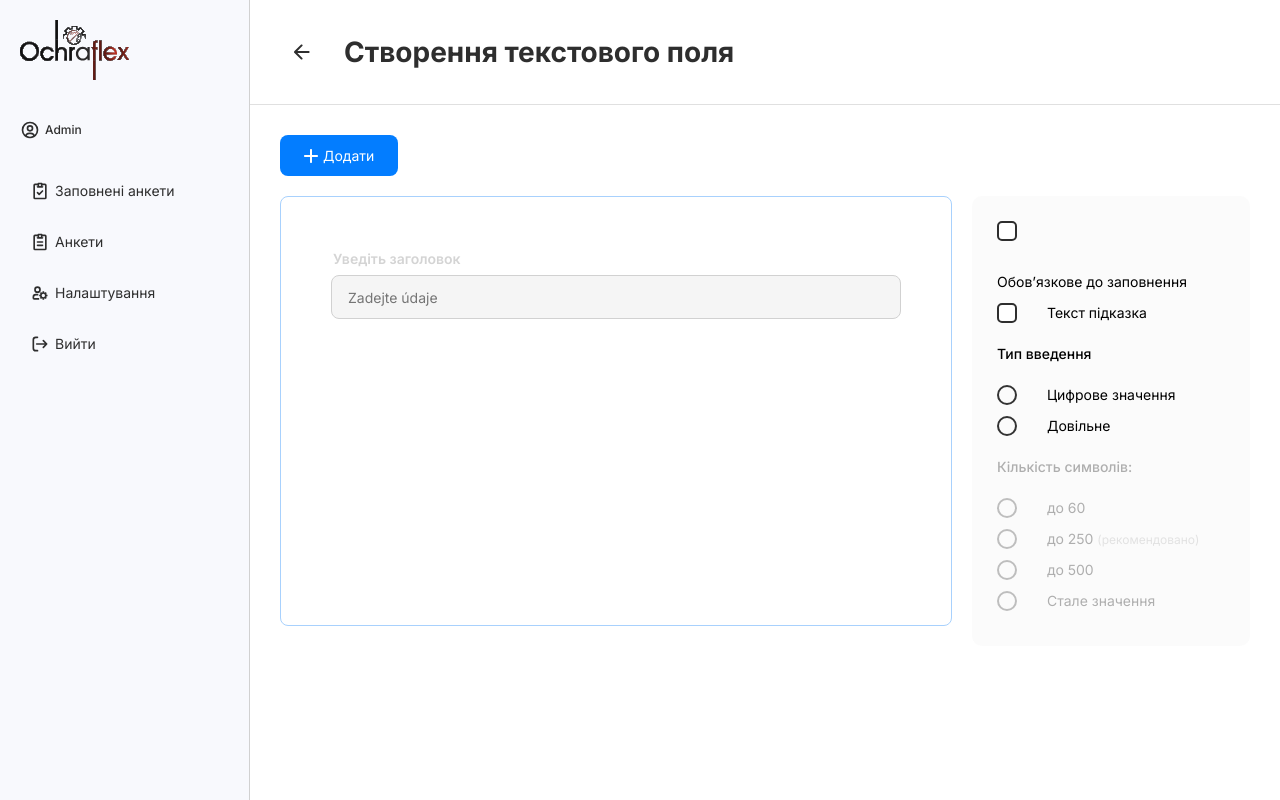
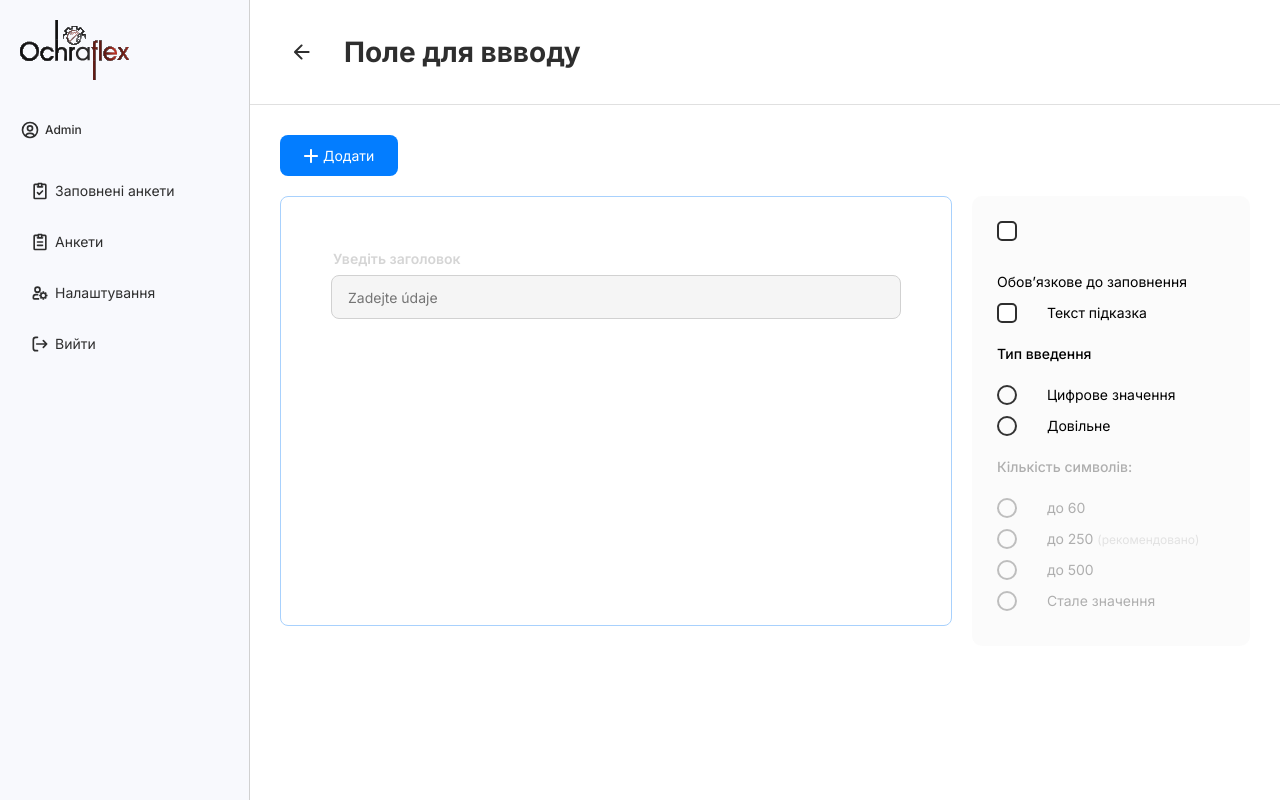
Before and after one commit to AndriiLMGitHub/ochraflex, a Django app: template src/templates/dashboard/library/create_templates/create_text_field.html in a window 1280 px wide. Run offline with Django 5.2, Linux system fonts and the light colour scheme; the template is opened without the code that fills it, so the values that code supplies are empty.

Commit message:
Change Tile 'Text Field'

```diff
--- a/src/templates/dashboard/library/create_templates/create_text_field.html
+++ b/src/templates/dashboard/library/create_templates/create_text_field.html
@@ -19,7 +19,7 @@
 </div>
 {% endblock back %}
 <!---->
-{% block title_page %}Створення текстового поля{%endblock title_page %}
+{% block title_page %}Поле для ввводу{%endblock title_page %}
 <!--Header-->
 
 <!--Content-->
--- a/src/templates/dashboard/questionnaire/add_new_text_field.html
+++ b/src/templates/dashboard/questionnaire/add_new_text_field.html
@@ -19,7 +19,7 @@
 </div>
 {% endblock back %}
 <!---->
-{% block title_page %}Назва (заголовок){%endblock title_page %}
+{% block title_page %}Поле для ввводу{%endblock title_page %}
 <!--Header-->
 
 <!--Content-->
--- a/src/templates/dashboard/questionnaire/edit/edit_text_field.html
+++ b/src/templates/dashboard/questionnaire/edit/edit_text_field.html
@@ -19,7 +19,7 @@
 </div>
 {% endblock back %}
 <!---->
-{% block title_page %}Назва (заголовок){%endblock title_page %}
+{% block title_page %}Поле для ввводу{%endblock title_page %}
 <!--Header-->
 
 <!--Content-->
```
